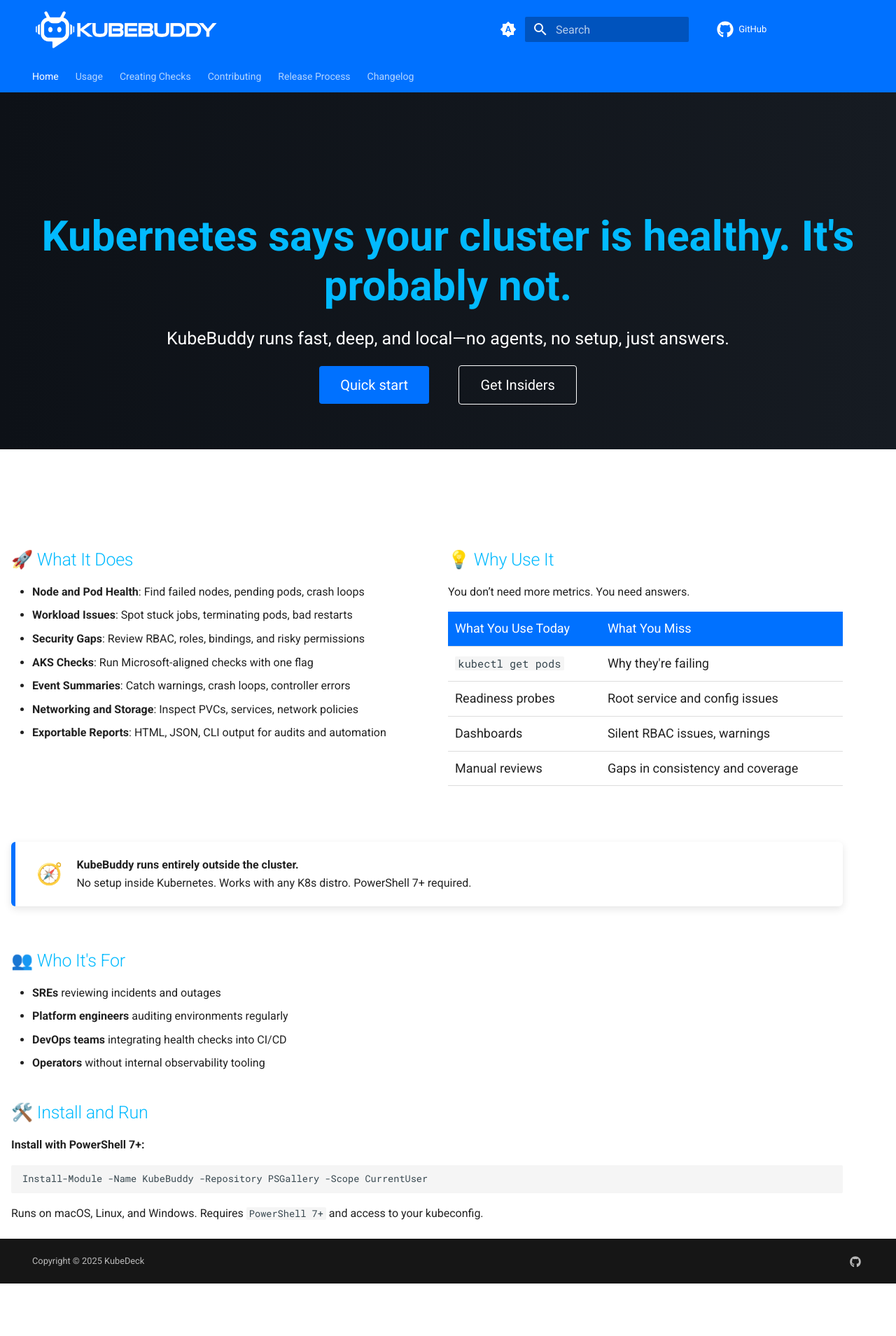
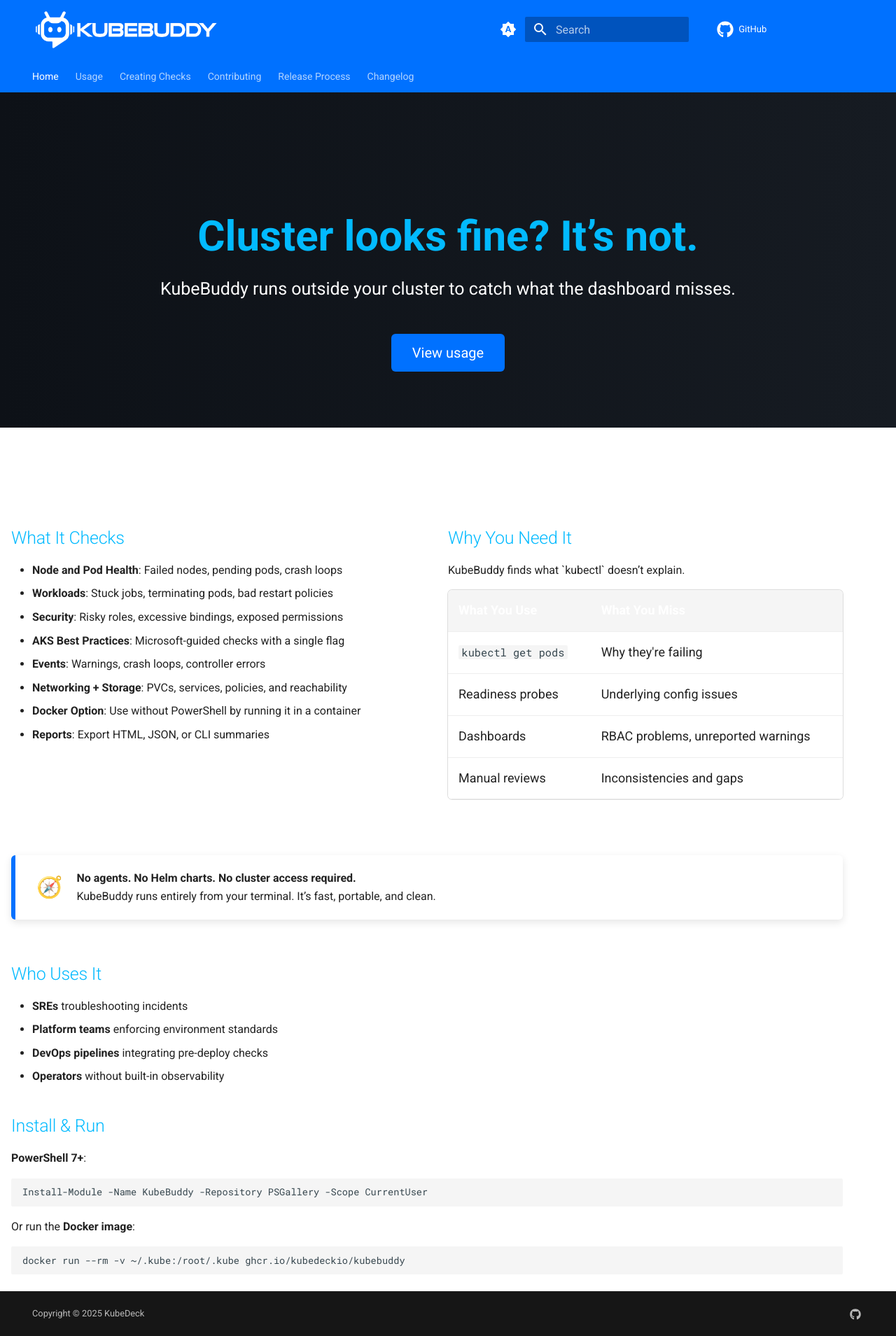
Before and after one commit to KubeDeckio/KubeBuddy, an MkDocs documentation site: the page built from docs/index.md, in a window 1280 px wide. Shown: the whole page at 70% size. Built offline with MkDocs 1.6.1 and Material for MkDocs 9.7.7, drawn with Linux system fonts in a browser that asks for light colours; comment, search, counter and statistics services are not loaded; before the commit the page ends 1834 px from its top, so only the background shows below that.

Commit message:
Update home.html

```diff
--- a/overrides/home.html
+++ b/overrides/home.html
@@ -28,25 +28,17 @@
 
     .hero-wrap p {
       font-size: 1.25rem;
-      margin-bottom: 2rem;
+      margin-bottom: 2.5rem;
     }
 
-    .hero-wrap .hero-buttons a {
-      margin: 0 1rem;
-      padding: 0.75rem 1.5rem;
-      font-size: 1rem;
-      border-radius: 4px;
-      text-decoration: none;
-    }
-
-    .hero-wrap .hero-buttons .primary {
+    .hero-wrap .cta-button {
+      display: inline-block;
       background: var(--md-primary-fg-color);
       color: #fff;
-    }
-
-    .hero-wrap .hero-buttons .secondary {
-      border: 1px solid #fff;
-      color: #fff;
+      padding: 0.75rem 1.5rem;
+      border-radius: 6px;
+      font-size: 1rem;
+      text-decoration: none;
     }
 
     .landing-grid {
@@ -63,13 +55,22 @@
     .landing-table {
       width: 100%;
       border-collapse: collapse;
+      border-radius: 6px;
+      overflow: hidden;
+      box-shadow: 0 0 0 1px #ddd;
     }
 
     .landing-table th,
     .landing-table td {
-      padding: 0.5rem;
-      border-bottom: 1px solid #ddd;
+      padding: 0.75rem;
+      border-bottom: 1px solid #eee;
       text-align: left;
+      background: #fff;
+    }
+
+    .landing-table th {
+      background: #f5f5f5;
+      font-weight: 600;
     }
 
     .callout {
@@ -83,15 +84,26 @@
       margin: 3rem 0;
       box-shadow: 0 4px 12px rgba(0, 0, 0, 0.1);
     }
+
+    @media screen and (max-width: 768px) {
+      .hero-wrap h1 {
+        font-size: 2.25rem;
+      }
+
+      .hero-wrap p {
+        font-size: 1rem;
+      }
+
+      .landing-grid {
+        flex-direction: column;
+      }
+    }
   </style>
 
   <section class="hero-wrap">
-    <h1>Kubernetes says your cluster is healthy. It's probably not.</h1>
-    <p>KubeBuddy runs fast, deep, and local—no agents, no setup, just answers.</p>
-    <div class="hero-buttons">
-      <a href="{{ page.next_page.url | url }}" class="primary">Quick start</a>
-      <a href="{{ 'insiders/' | url }}" class="secondary">Get Insiders</a>
-    </div>
+    <h1>Cluster looks fine? It’s not.</h1>
+    <p>KubeBuddy runs outside your cluster to catch what the dashboard misses.</p>
+    <a href="{{ 'usage/' | url }}" class="cta-button">View usage</a>
   </section>
 {% endblock %}
 
@@ -100,29 +112,30 @@
 
   <div class="landing-grid">
     <div class="landing-column">
-      <h2>🚀 What It Does</h2>
+      <h2>What It Checks</h2>
       <ul>
-        <li><strong>Node and Pod Health</strong>: Find failed nodes, pending pods, crash loops</li>
-        <li><strong>Workload Issues</strong>: Spot stuck jobs, terminating pods, bad restarts</li>
-        <li><strong>Security Gaps</strong>: Review RBAC, roles, bindings, and risky permissions</li>
-        <li><strong>AKS Checks</strong>: Run Microsoft-aligned checks with one flag</li>
-        <li><strong>Event Summaries</strong>: Catch warnings, crash loops, controller errors</li>
-        <li><strong>Networking and Storage</strong>: Inspect PVCs, services, network policies</li>
-        <li><strong>Exportable Reports</strong>: HTML, JSON, CLI output for audits and automation</li>
+        <li><strong>Node and Pod Health</strong>: Failed nodes, pending pods, crash loops</li>
+        <li><strong>Workloads</strong>: Stuck jobs, terminating pods, bad restart policies</li>
+        <li><strong>Security</strong>: Risky roles, excessive bindings, exposed permissions</li>
+        <li><strong>AKS Best Practices</strong>: Microsoft-guided checks with a single flag</li>
+        <li><strong>Events</strong>: Warnings, crash loops, controller errors</li>
+        <li><strong>Networking + Storage</strong>: PVCs, services, policies, and reachability</li>
+        <li><strong>Docker Option</strong>: Use without PowerShell by running it in a container</li>
+        <li><strong>Reports</strong>: Export HTML, JSON, or CLI summaries</li>
       </ul>
     </div>
     <div class="landing-column">
-      <h2>💡 Why Use It</h2>
-      <p>You don’t need more metrics. You need answers.</p>
+      <h2>Why You Need It</h2>
+      <p>KubeBuddy finds what `kubectl` doesn’t explain.</p>
       <table class="landing-table">
         <thead>
-          <tr><th>What You Use Today</th><th>What You Miss</th></tr>
+          <tr><th>What You Use</th><th>What You Miss</th></tr>
         </thead>
         <tbody>
           <tr><td><code>kubectl get pods</code></td><td>Why they're failing</td></tr>
-          <tr><td>Readiness probes</td><td>Root service and config issues</td></tr>
-          <tr><td>Dashboards</td><td>Silent RBAC issues, warnings</td></tr>
-          <tr><td>Manual reviews</td><td>Gaps in consistency and coverage</td></tr>
+          <tr><td>Readiness probes</td><td>Underlying config issues</td></tr>
+          <tr><td>Dashboards</td><td>RBAC problems, unreported warnings</td></tr>
+          <tr><td>Manual reviews</td><td>Inconsistencies and gaps</td></tr>
         </tbody>
       </table>
     </div>
@@ -131,23 +144,24 @@
   <div class="callout">
     <span style="font-size: 1.5rem;">🧭</span>
     <div>
-      <strong>KubeBuddy runs entirely outside the cluster.</strong><br>
-      No setup inside Kubernetes. Works with any K8s distro. PowerShell 7+ required.
+      <strong>No agents. No Helm charts. No cluster access required.</strong><br>
+      KubeBuddy runs entirely from your terminal. It’s fast, portable, and clean.
     </div>
   </div>
 
-  <h2>👥 Who It's For</h2>
+  <h2>Who Uses It</h2>
   <ul>
-    <li><strong>SREs</strong> reviewing incidents and outages</li>
-    <li><strong>Platform engineers</strong> auditing environments regularly</li>
-    <li><strong>DevOps teams</strong> integrating health checks into CI/CD</li>
-    <li><strong>Operators</strong> without internal observability tooling</li>
+    <li><strong>SREs</strong> troubleshooting incidents</li>
+    <li><strong>Platform teams</strong> enforcing environment standards</li>
+    <li><strong>DevOps pipelines</strong> integrating pre-deploy checks</li>
+    <li><strong>Operators</strong> without built-in observability</li>
   </ul>
 
-  <h2>🛠️ Install and Run</h2>
-  <p><strong>Install with PowerShell 7+:</strong></p>
+  <h2>Install & Run</h2>
+  <p><strong>PowerShell 7+</strong>:</p>
   <pre><code>Install-Module -Name KubeBuddy -Repository PSGallery -Scope CurrentUser</code></pre>
-  <p>Runs on macOS, Linux, and Windows. Requires <code>PowerShell 7+</code> and access to your kubeconfig.</p>
+  <p>Or run the <strong>Docker image</strong>:</p>
+  <pre><code>docker run --rm -v ~/.kube:/root/.kube ghcr.io/kubedeckio/kubebuddy</code></pre>
 
 </div>
 {% endblock %}
```
